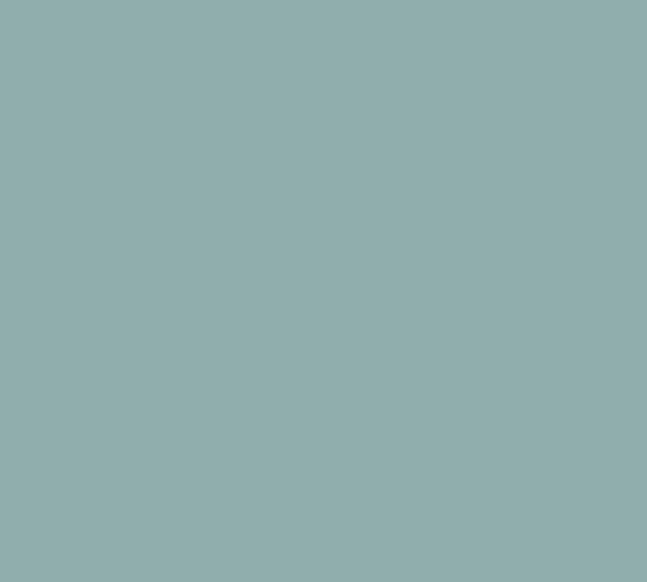
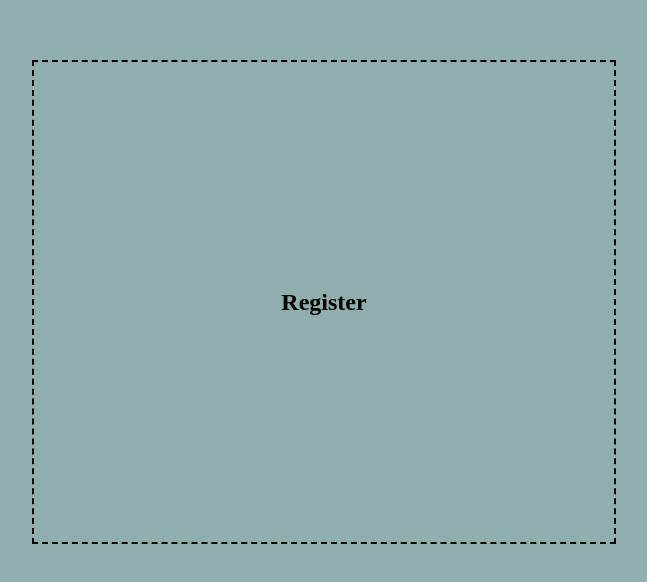
Before and after one commit to mbergq/login-page, a React (Vite) app in the folder frontend/: page /auth/register in a window 1280 px wide. Before the commit this address had no page. Shown: the part 106-688 px from the top of the page, without its empty margins (316-963 px from the left). Built offline with nearby package versions, Linux system fonts and the light colour scheme.

Commit message:
setup register component

```diff
--- a/frontend/src/App.tsx
+++ b/frontend/src/App.tsx
@@ -1,6 +1,8 @@
 import Home from "./components/Home";
 import Authorize from "./components/Authorize";
+import Register from "./components/Register";
 import { AppLayout } from "./styled-components/AppLayout";
+import { AuthWrapper } from "./styled-components/AuthWrapper";
 import { Routes, Route } from "react-router-dom";
 
 function App() {
@@ -8,6 +10,16 @@ function App() {
     <>
       <Routes>
         <Route path="/" element={<Home />} />
+        <Route
+          path="/auth/register"
+          element={
+            <AppLayout>
+              <AuthWrapper>
+                <Register />
+              </AuthWrapper>
+            </AppLayout>
+          }
+        />
         <Route
           path="/auth"
           element={
--- a/frontend/src/components/Authorize.tsx
+++ b/frontend/src/components/Authorize.tsx
@@ -1,17 +1,20 @@
 import { AuthWrapper } from "../styled-components/AuthWrapper.tsx";
 import { Button } from "../styled-components/Button.tsx";
+import { Routes, Route, Link } from "react-router-dom";
 
-function Login() {
+function Authorize() {
   return (
     <AuthWrapper>
       <Button $inputColor="#6855E0" $bgColor={false}>
         Login
       </Button>
-      <Button $inputColor="white" $bgColor={true}>
-        Register
-      </Button>
+      <Link to="/auth/register">
+        <Button $inputColor="white" $bgColor={true}>
+          Register
+        </Button>
+      </Link>
     </AuthWrapper>
   );
 }
 
-export default Login;
+export default Authorize;
--- /dev/null
+++ b/frontend/src/components/Register.tsx
@@ -0,0 +1,5 @@
+function Register() {
+  return <h2>Register</h2>;
+}
+
+export default Register;
```
